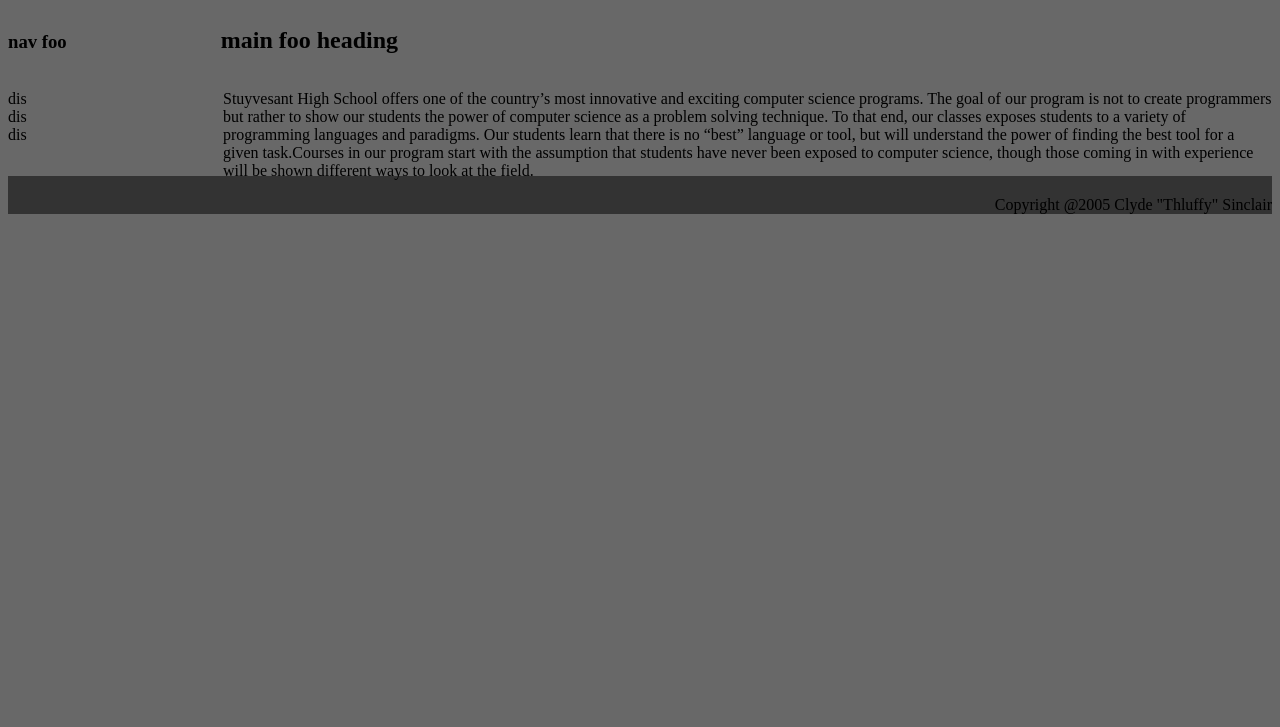
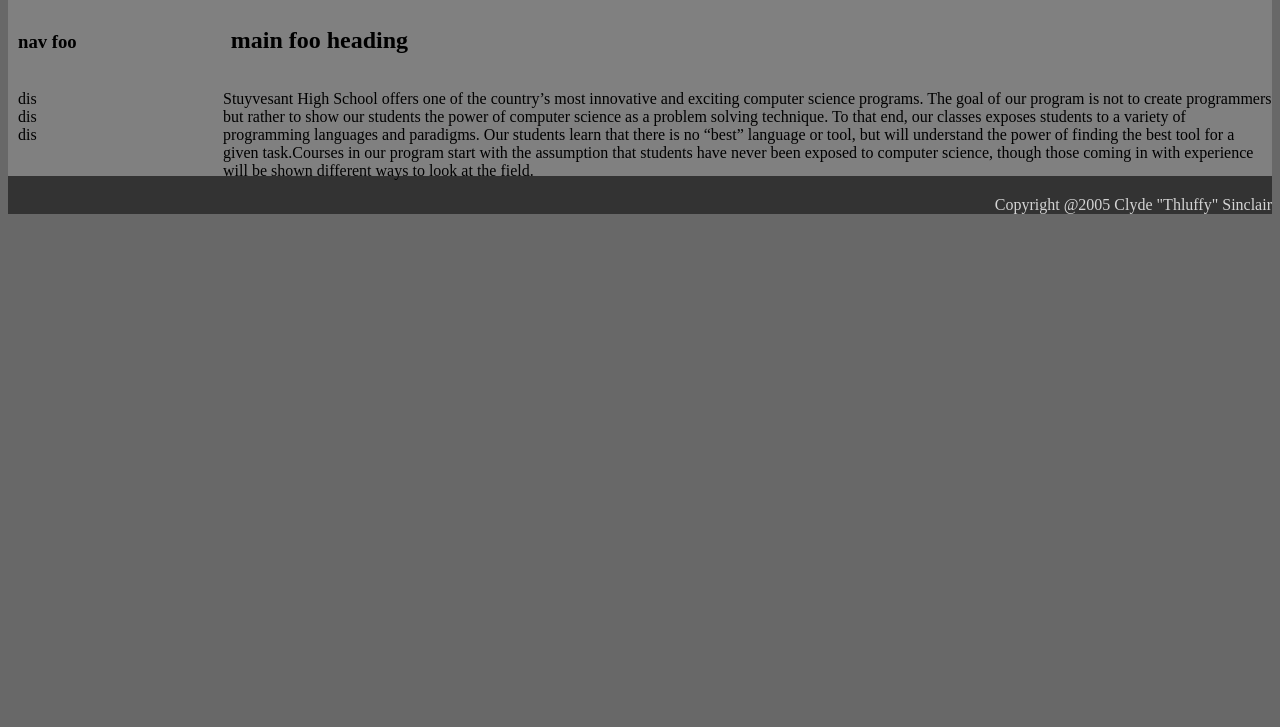
Before and after one commit to annafang30/softdev, a plain HTML site: page 13_css/mimic.html in a window 1280 px wide. Shown: the part 73-800 px from the top of the page. Drawn offline with Linux system fonts and the light colour scheme.

Commit message:
add internal css

```diff
--- a/13_css/mimic.html
+++ b/13_css/mimic.html
@@ -1,22 +1,39 @@
 <!DOCTYPE html>
 <html>
     <head>
+      <!-- internal css -->
+      <style>
+      body {
+        background-color: #686868;
+      }
+      div {
+        background: gray
+      }
+      h1{
+        text-align:center;
+        background-color: #a9a9a9;
+        color: white;
+      }
+    </style>
+    <!-- start of inline css -->
     <title>Gastric Bypass Train</title>
     </head>
-    <body style = "background-color: #686868";>
-        <h1 style="text-align:center; background-color: #a9a9a9; color: white;"> h1 foo </h1>
+    <body>
+        <div>
+            <h1> h1 foo </h1>
             <!-- Allowing the headers to behave as text blocks [no line breaks]-->
-        <h3 style="display: inline-block"> nav foo</h3>
+                <h3 style="display: inline-block; margin-left: 10px"> nav foo</h3>
                 <h2 style="display: inline-block; margin-left: 150px;" >main foo heading</h2>
                 <br>
-    <ul style="display: inline-block; margin-left: -40px; margin-right: -30px">
+               <ul style="display: inline-block; margin-left: -30px; margin-right: -30px;">
                     <li style = "list-style-type:none;">dis</li>
                     <li style = "list-style-type:none;">dis</li>
                     <li style = "list-style-type:none;">dis</li>
             </ul>
-        <p style =" margin-left: 215px; display: inline-block; float: right;">Stuyvesant High School offers one of the country’s most innovative and exciting computer science programs. The goal of our program is not to create programmers but rather to show our students the power of computer science as a problem solving technique. To that end, our classes exposes students to a variety of programming languages and paradigms. Our students learn that there is no “best” language or tool, but will understand the power of finding the best tool for a given task.Courses in our program start with the assumption that students have never been exposed to computer science, though those coming in with experience will be shown different ways to look at the field.</p>
-    <footer>
-      <p style = "text-align:right; width: 100%; background-color: #333333;">Copyright @2005 Clyde "Thluffy" Sinclair</p>
+                <p style = "margin-left: 215px; display: inline-block; float: right;">Stuyvesant High School offers one of the country’s most innovative and exciting computer science programs. The goal of our program is not to create programmers but rather to show our students the power of computer science as a problem solving technique. To that end, our classes exposes students to a variety of programming languages and paradigms. Our students learn that there is no “best” language or tool, but will understand the power of finding the best tool for a given task.Courses in our program start with the assumption that students have never been exposed to computer science, though those coming in with experience will be shown different ways to look at the field.</p>
+        <footer style="background-color: #333333;">
+                  <p style = "text-align:right; color: #D4D4D4;">Copyright @2005 Clyde "Thluffy" Sinclair</p>
             </footer>
+    </div>
     </body>
 </html>
```
Lines whose indentation alone changed are shown as unchanged.
